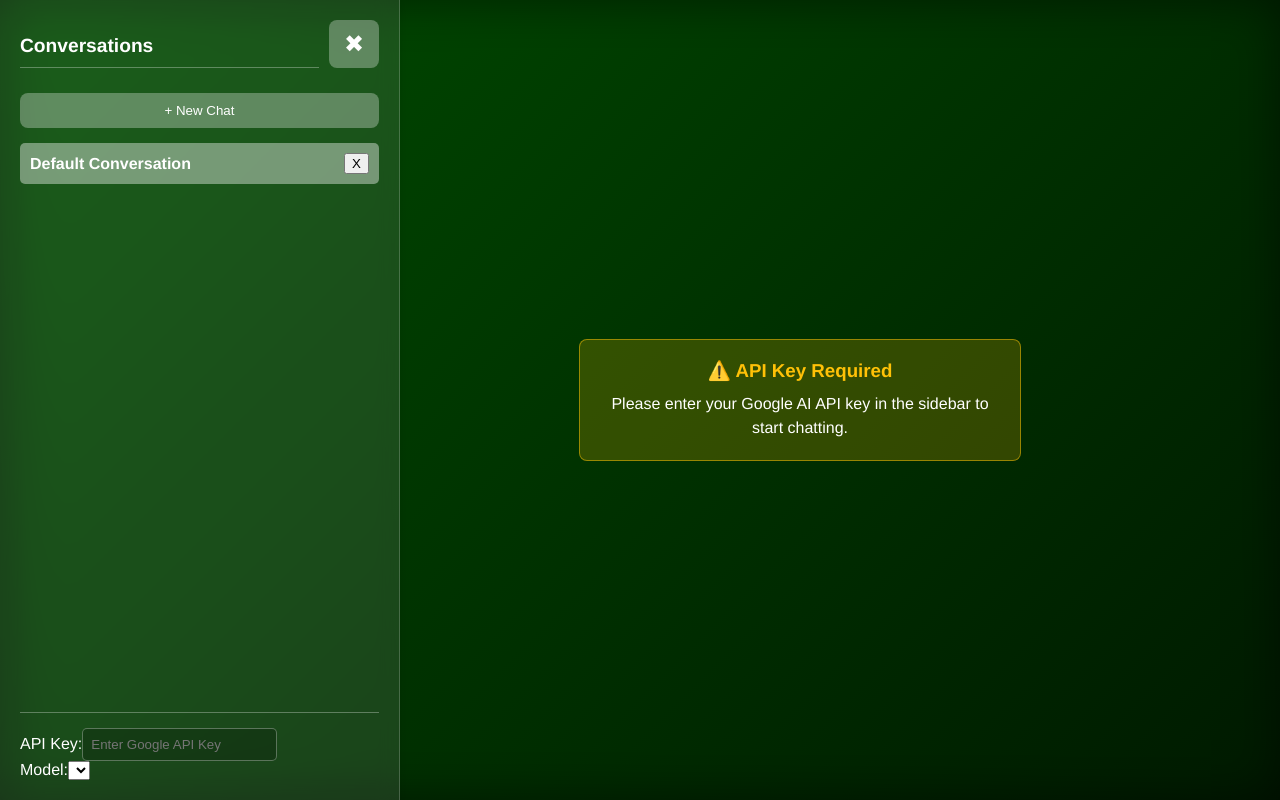
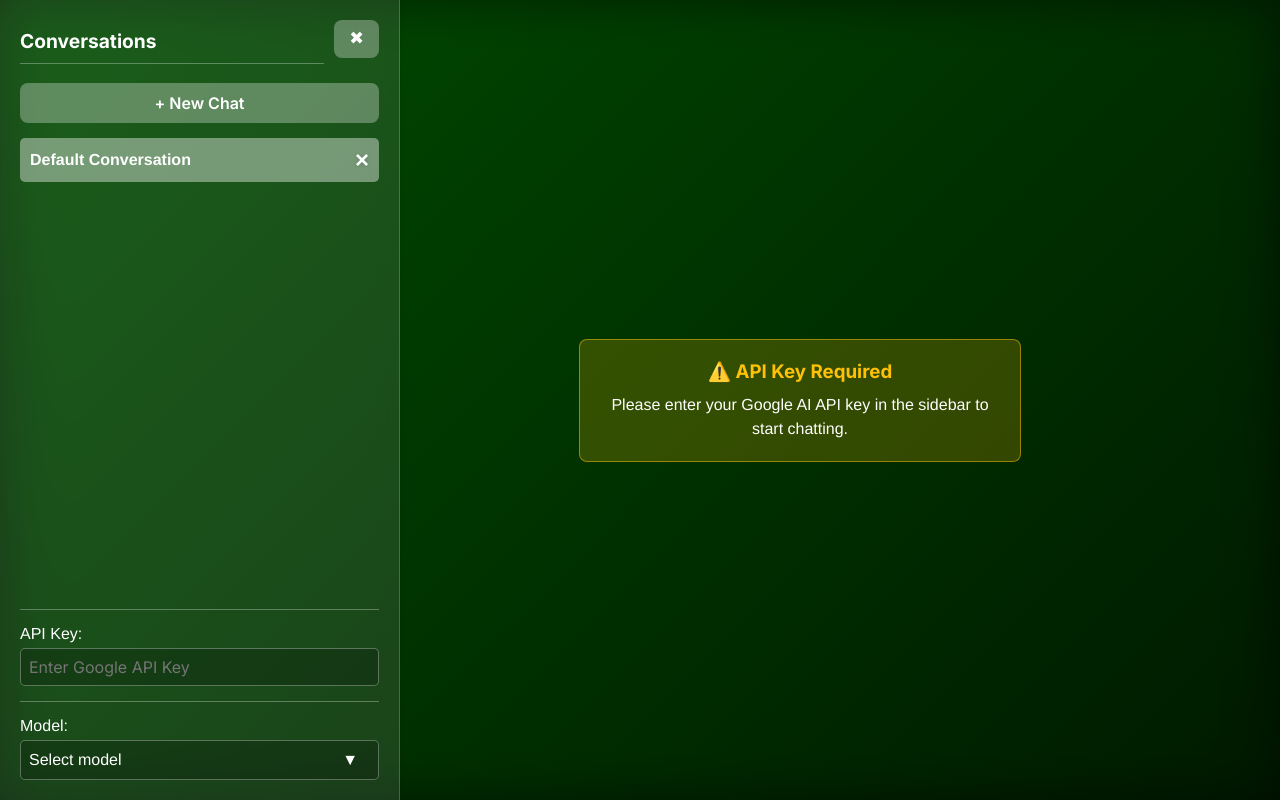
Before and after one commit to axxish/front4gemini, a Vue app: page /#/ in a window 1280 px wide. Built offline with nearby package versions, Linux system fonts and the light colour scheme.

Commit message:
more consistent styling

```diff
--- a/package.json
+++ b/package.json
@@ -15,9 +15,12 @@
     "core-js": "^3.8.3",
     "inline-source-webpack-plugin": "^3.0.1",
     "markdown-it": "^14.1.0",
+    "naive-ui": "^2.41.0",
     "pinia": "^3.0.2",
     "vue": "^3.2.13",
+    "vue-multiselect": "^3.2.0",
     "vue-router": "^4.0.3",
+    "vue3-select": "^0.1.2",
     "vuex": "^4.0.0"
   },
   "devDependencies": {
--- a/src/App.vue
+++ b/src/App.vue
@@ -3,6 +3,8 @@
 </template>
 
 <style lang="scss">
+@import "@/styles/global.scss";
+
 html,
 body {
   margin: 0;
--- a/src/components/Chat/ChatArea.vue
+++ b/src/components/Chat/ChatArea.vue
@@ -26,6 +26,8 @@ export default defineComponent({
     height: 100vh;
     max-height: 100vh;
     overflow: hidden;
+    padding-top: 32px;
+    padding-bottom: 32px;
     .chat-content {
       flex: 1 1 0;
       display: flex;
--- a/src/components/Sidebar/ApiKeyInput.vue
+++ b/src/components/Sidebar/ApiKeyInput.vue
@@ -23,7 +23,18 @@ export default defineComponent({
 </script>
 
 <style scoped lang="scss">
+.api-key-section {
+  margin-top: 15px;
+  padding-top: 15px;
+  border-top: 1px solid rgba(255, 255, 255, 0.3);
+
+  label {
+    display: block;
+    margin-bottom: 5px;
+  }
+
   input {
+    width: 100%;
     border: 1px solid rgba(255, 255, 255, 0.3);
     border-radius: 5px;
     padding: 8px;
@@ -32,9 +43,11 @@ export default defineComponent({
     box-sizing: border-box;
     outline: none;
     transition: box-shadow 0.3s ease, border-color 0.3s ease;
+
+    &:focus {
+      border-color: rgba(40, 167, 69, 0.7);
+      box-shadow: 0 0 10px rgba(40, 167, 69, 0.7);
+    }
   }
-  input:focus {
-    border-color: rgba(40, 167, 69, 0.7);
-    box-shadow: 0 0 10px rgba(40, 167, 69, 0.7);
-  }
+}
 </style>
--- a/src/components/Sidebar/ConversationList.vue
+++ b/src/components/Sidebar/ConversationList.vue
@@ -19,8 +19,14 @@ export default defineComponent({
   name: 'ConversationList',
   components: { ConversationListItem },
   props: {
-    conversations: Array,
-    currentConversationId: String
+    conversations: {
+      type: Array as () => { id: string }[],
+      required: true
+    },
+    currentConversationId: {
+      type: String,
+      required: true
+    }
   },
   emits: ['switch', 'delete']
 });
--- a/src/components/Sidebar/ConversationListItem.vue
+++ b/src/components/Sidebar/ConversationListItem.vue
@@ -1,7 +1,7 @@
 <template>
   <li :class="{ active }" @click="$emit('switch')">
     <span>{{ conversation.name }}</span>
-    <button class="delete-button" @click.stop="$emit('delete')">X</button>
+    <span class="delete-x" @click.stop="$emit('delete')" aria-label="Delete conversation" title="Delete conversation">&times;</span>
   </li>
 </template>
 
@@ -38,4 +38,20 @@ export default defineComponent({
       font-weight: bold;
     }
   }
+  .delete-x {
+    color: #fff;
+    font-size: 1.5em;
+    cursor: pointer;
+    margin-left: 12px;
+    line-height: 1;
+    font-family: inherit;
+    font-weight: 700;
+    transition: color 0.2s, text-shadow 0.2s;
+    user-select: none;
+    text-shadow: 0 1px 4px rgba(0,0,0,0.15);
+    &:hover {
+      color: #fff;
+      text-shadow: 0 2px 8px #fff;
+    }
+  }
 </style>
--- a/src/components/Sidebar/Sidebar.vue
+++ b/src/components/Sidebar/Sidebar.vue
@@ -10,14 +10,19 @@
         @switch="id => $emit('switch-conversation', id)" @delete="id => $emit('delete-conversation', id)" />
     </div>
     <ApiKeyInput :apiKey="apiKey" @update-api-key="$emit('update-api-key', $event)" />
-    <div class="model-select-section">
+    <div class="custom-select-wrapper">
       <label for="modelSelect">Model:</label>
-      <select id="modelSelect" :value="selectedModel"
-        @change="$emit('update-selected-model', ($event.target as HTMLSelectElement).value)">
-        <option v-for="model in models" :key="model.name" :value="model.name">
-          {{ model.displayName }}
-        </option>
-      </select>
+      <div class="custom-select" tabindex="0">
+        <div class="custom-select__selected" @click="showDropdown = !showDropdown">
+          {{ models.find(m => m.name === selectedModel)?.displayName || 'Select model' }}
+          <span class="custom-select__arrow">▼</span>
+        </div>
+        <ul v-if="showDropdown" class="custom-select__dropdown">
+          <li v-for="model in models" :key="model.name" @click="$emit('update-selected-model', model.name); showDropdown = false">
+            {{ model.displayName }}
+          </li>
+        </ul>
+      </div>
     </div>
   </div>
 </template>
@@ -31,8 +36,14 @@ export default defineComponent({
   name: 'SidebarMenu',
   components: { ConversationList, ApiKeyInput },
   props: {
-    conversations: Array,
-    currentConversationId: String,
+    conversations: {
+      type: Array as () => { id: string }[],
+      required: true
+    },
+    currentConversationId: {
+      type: String,
+      default: ''
+    },
     apiKey: String,
     isSidebarOpen: Boolean,
     selectedModel: String,
@@ -41,7 +52,12 @@ export default defineComponent({
       required: true
     }
   },
-  emits: ['collapse', 'new-conversation', 'switch-conversation', 'delete-conversation', 'update-api-key', 'update-selected-model']
+  emits: ['collapse', 'new-conversation', 'switch-conversation', 'delete-conversation', 'update-api-key', 'update-selected-model'],
+  data() {
+    return {
+      showDropdown: false
+    };
+  }
 });
 </script>
 
@@ -180,29 +196,169 @@ export default defineComponent({
   background: none;
   border: none;
   color: #fff;
-  font-size: 1.5em;
+  font-size: 1.1em;
   cursor: pointer;
   margin-left: 10px;
-  padding: 0 8px;
-  transition: color 0.2s;
-
+  padding: 2px 8px;
+  line-height: 1;
+  border-radius: 4px;
+  transition: color 0.2s, background 0.2s;
+  font-family: inherit;
+  font-weight: 400;
   &:hover {
-    color: #ffc107;
+    color: #fff;
+    background: rgba(255,255,255,0.08);
   }
 }
 
 .delete-button {
   background: none;
   border: none;
-  color: red;
-  font-size: 16px;
+  color: #aaa;
+  font-size: 1.1em;
   cursor: pointer;
-  margin-left: auto;
-  padding: 0;
-  transition: color 0.3s ease;
+  margin-left: 8px;
+  padding: 2px 6px;
+  line-height: 1;
+  border-radius: 4px;
+  transition: color 0.2s, background 0.2s;
+  font-family: inherit;
+  font-weight: 400;
+  &:hover {
+    color: #fff;
+    background: rgba(255,0,0,0.08);
+  }
 }
 
 .delete-button:hover {
   color: darkred;
 }
+
+.model-select-section {
+  margin-top: 15px;
+  padding-top: 15px;
+  border-top: 1px solid rgba(255, 255, 255, 0.3);
+
+  label {
+    display: block;
+    margin-bottom: 5px;
+  }
+
+  select {
+    width: 100%;
+    border: 1px solid rgba(255, 255, 255, 0.3);
+    border-radius: 5px;
+    padding: 8px;
+    background-color: rgba(0, 0, 0, 0.2);
+    color: white;
+    box-sizing: border-box;
+    outline: none;
+    transition: box-shadow 0.3s ease, border-color 0.3s ease;
+    appearance: none;
+    cursor: pointer;
+
+    &:focus {
+      border-color: rgba(40, 167, 69, 0.7);
+      box-shadow: 0 0 10px rgba(40, 167, 69, 0.7);
+    }
+
+    option {
+      background-color: #1a1a1a;
+      color: white;
+    }
+  }
+}
+
+.custom-select-wrapper {
+  margin-top: 15px;
+  padding-top: 15px;
+  border-top: 1px solid rgba(255, 255, 255, 0.3);
+
+  label {
+    display: block;
+    margin-bottom: 5px;
+  }
+
+  .custom-select {
+    position: relative;
+    width: 100%;
+    border: 1px solid rgba(255, 255, 255, 0.3);
+    border-radius: 5px;
+    padding: 8px;
+    background-color: rgba(0, 0, 0, 0.2);
+    color: white;
+    box-sizing: border-box;
+    outline: none;
+    transition: box-shadow 0.3s ease, border-color 0.3s ease;
+    cursor: pointer;
+    min-height: 40px;
+    height: 40px;
+    max-height: 40px;
+    display: flex;
+    align-items: center;
+
+    &__selected {
+      display: flex;
+      align-items: center;
+      min-height: 40px;
+      height: 40px;
+      max-height: 40px;
+      width: 100%;
+      padding-right: 12px;
+      position: relative;
+      justify-content: space-between;
+      // Ensure text stays left, arrow right
+      .custom-select__arrow {
+        margin-left: auto;
+        margin-right: 0;
+        align-self: center;
+      }
+    }
+
+    &__arrow {
+      margin-left: 10px;
+      margin-right: 0;
+      align-self: center;
+    }
+
+    &__dropdown {
+      position: absolute;
+      left: 0;
+      bottom: 100%;
+      width: 100%;
+      background-color: rgba(30, 30, 30, 0.65);
+      backdrop-filter: blur(12px);
+      border: 1px solid rgba(255, 255, 255, 0.3);
+      border-radius: 5px;
+      margin-bottom: 5px;
+      z-index: 1;
+      list-style: none;
+      padding: 0;
+      margin: 0;
+      max-height: 220px;
+      overflow-y: auto;
+      /* Custom scrollbar for dropdown */
+      &::-webkit-scrollbar {
+        width: 6px;
+        background: transparent;
+      }
+      &::-webkit-scrollbar-thumb {
+        background: rgba(255,255,255,0.18);
+        border-radius: 6px;
+      }
+      scrollbar-width: thin;
+      scrollbar-color: rgba(255,255,255,0.18) transparent;
+
+      li {
+        padding: 8px;
+        cursor: pointer;
+        transition: background-color 0.3s ease;
+
+        &:hover {
+          background-color: rgba(255, 255, 255, 0.2);
+        }
+      }
+    }
+  }
+}
 </style>
--- /dev/null
+++ b/src/styles/global.scss
@@ -0,0 +1,107 @@
+// GLOBAL STYLES FOR CONSISTENCY
+@import url('https://fonts.googleapis.com/css2?family=Inter:wght@400;600;700&display=swap');
+
+:root {
+  --font-family-base: 'Inter', Avenir, Helvetica, Arial, sans-serif;
+  --font-family-mono: 'Fira Mono', 'Consolas', 'Menlo', 'Monaco', 'Liberation Mono', 'Courier New', monospace;
+  --color-bg: #001a00;
+  --color-bg-glass: rgba(255,255,255,0.1);
+  --color-primary: #28a745;
+  --color-primary-dark: #218838;
+  --color-accent: #ffc107;
+  --color-text: #fff;
+  --color-border: rgba(255,255,255,0.3);
+}
+
+html, body {
+  font-family: var(--font-family-base);
+  color: var(--color-text);
+  background: linear-gradient(135deg, #004d00, #003300, #001a00);
+  margin: 0;
+  padding: 0;
+  min-height: 100vh;
+}
+
+h1, h2, h3, h4, h5, h6 {
+  font-family: var(--font-family-base);
+  font-weight: 700;
+  margin-top: 0;
+  color: var(--color-text);
+}
+
+button, input, select, textarea {
+  font-family: var(--font-family-base);
+  font-size: 1rem;
+  color: var(--color-text);
+  background: var(--color-bg-glass);
+  border: 1px solid var(--color-border);
+  border-radius: 8px;
+  box-sizing: border-box;
+  outline: none;
+  transition: box-shadow 0.3s, border-color 0.3s;
+}
+
+button {
+  background-color: var(--color-primary);
+  color: var(--color-text);
+  cursor: pointer;
+  padding: 10px 20px;
+  font-weight: 600;
+  border: none;
+  border-radius: 8px;
+  transition: background 0.2s;
+}
+button:hover:not(:disabled) {
+  background-color: var(--color-primary-dark);
+}
+button:disabled {
+  background-color: rgba(108, 117, 125, 0.5);
+  cursor: not-allowed;
+}
+
+input, select, textarea {
+  background: rgba(0,0,0,0.2);
+  color: var(--color-text);
+  border: 1px solid var(--color-border);
+  padding: 8px;
+  border-radius: 8px;
+  transition: box-shadow 0.3s, border-color 0.3s, background 0.25s cubic-bezier(.4,0,.2,1);
+}
+input:focus, select:focus, textarea:focus {
+  border-color: var(--color-primary);
+  box-shadow: 0 0 10px var(--color-primary);
+}
+input:hover, select:hover, textarea:hover {
+  border-color: var(--color-primary);
+  background: rgba(40, 167, 69, 0.08);
+  box-shadow: none;
+  transition: background 0.25s cubic-bezier(.4,0,.2,1);
+}
+
+::-webkit-scrollbar {
+  width: 8px;
+  height: 8px;
+  background: transparent;
+}
+::-webkit-scrollbar-track {
+  background: rgba(255,255,255,0.06);
+  border-radius: 10px;
+  backdrop-filter: blur(4px);
+}
+::-webkit-scrollbar-thumb {
+  background: rgba(255,255,255,0.18);
+  border-radius: 10px;
+  backdrop-filter: blur(6px);
+  box-shadow: 0 2px 8px 0 rgba(0,0,0,0.08);
+  border: 1px solid rgba(255,255,255,0.18);
+  min-height: 40px;
+}
+::-webkit-scrollbar-thumb:hover {
+  background: rgba(255,255,255,0.28);
+}
+
+/* For Firefox */
+* {
+  scrollbar-width: thin;
+  scrollbar-color: rgba(255,255,255,0.18) rgba(255,255,255,0.06);
+}
```
Also changed, not shown: src/components/Chat/MessageItem.vue (+18 -0 lines), src/components/Chat/MessageList.vue (+10 -1 lines), src/components/Chat/UserInput.vue (+44 -2 lines), src/views/HomeView.vue (+19 -2 lines), 1 other file (tests, documents, lock files or other folders).
